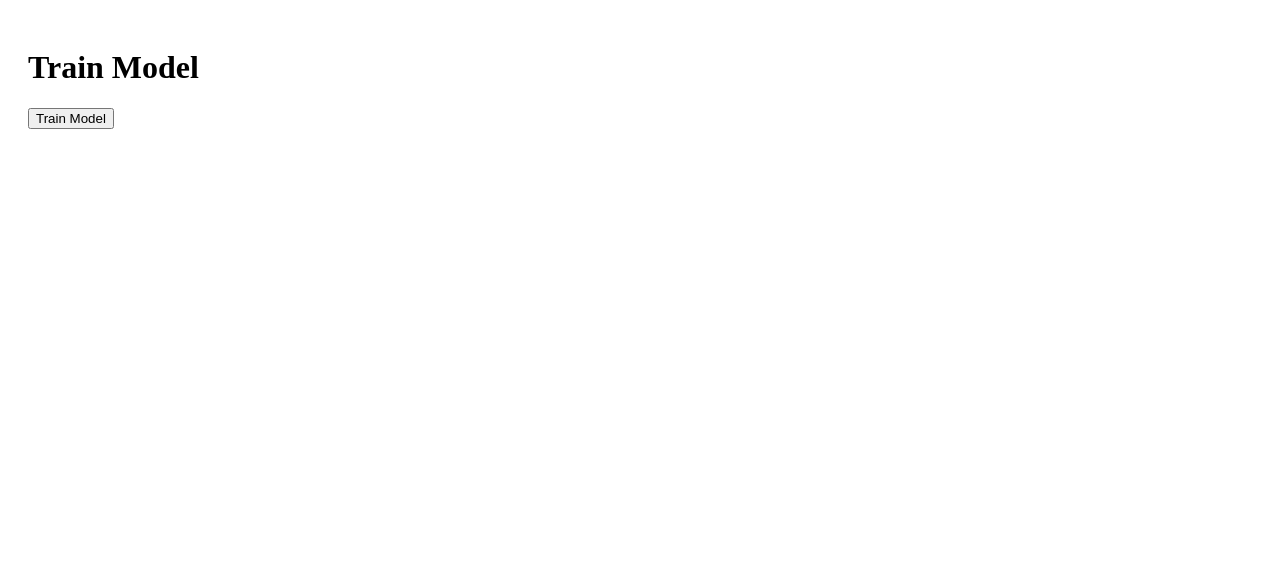
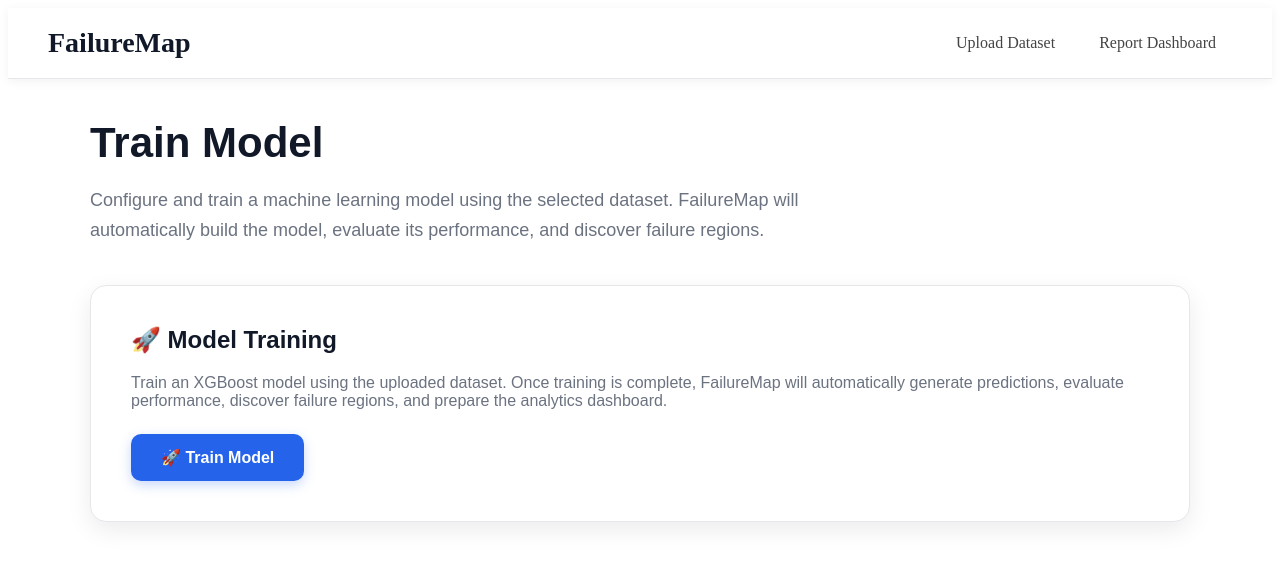
Before and after one commit to ritulshekhar/failuremap, a React (Vite) app in the folder frontend/: page /train in a window 1280 px wide. Shown: the top 564 px of the page. Built offline with nearby package versions, Linux system fonts and the light colour scheme.

Commit message:
train model segment

```diff
--- a/frontend/src/pages/TrainPage.tsx
+++ b/frontend/src/pages/TrainPage.tsx
@@ -1,14 +1,14 @@
 import { useState } from "react";
 import { useNavigate } from "react-router-dom";
+
+import Navbar from "../components/Navbar";
 
 import {
     trainModel,
 } from "../api/api";
 
 function TrainPage() {
-
-    const navigate =
-        useNavigate();
+    const navigate = useNavigate();
 
     const [loading, setLoading] =
         useState(false);
@@ -16,113 +16,165 @@
     const [result, setResult] =
         useState<any>(null);
 
-    const handleTrain =
-        async () => {
-
+    const handleTrain = async () => {
         try {
-
-                setLoading(
-                    true
-                );
+            setLoading(true);
 
             const response =
                 await trainModel();
 
-                setResult(
-                    response.data
-                );
+            setResult(response.data);
 
-                setLoading(
-                    false
-                );
+            setLoading(false);
 
             setTimeout(() => {
-
-                    navigate(
-                        "/report"
-                    );
-
+                navigate("/report");
             }, 1000);
-
+        } catch (error) {
+            console.error(error);
+            setLoading(false);
         }
-
-            catch (error) {
-
-                console.error(
-                    error
-                );
-
-                setLoading(
-                    false
-                );
-
-            }
-
     };
 
     return (
+        <>
+            <Navbar />
 
             <div
                 style={{
-                padding: "20px",
+                    maxWidth: "1100px",
+                    margin: "40px auto",
+                    padding: "0 24px",
+                    fontFamily: "Arial",
                 }}
             >
-
-            <h1>
+                <div
+                    style={{
+                        marginBottom: "40px",
+                    }}
+                >
+                    <h1
+                        style={{
+                            fontSize: "42px",
+                            marginBottom: "12px",
+                            color: "#111827",
+                        }}
+                    >
                         Train Model
                     </h1>
 
+                    <p
+                        style={{
+                            fontSize: "18px",
+                            color: "#6B7280",
+                            maxWidth: "720px",
+                            lineHeight: "30px",
+                        }}
+                    >
+                        Configure and train a machine learning model
+                        using the selected dataset. FailureMap will
+                        automatically build the model, evaluate its
+                        performance, and discover failure regions.
+                    </p>
+                </div>
+
+                <div
+                    style={{
+                        background: "#ffffff",
+                        padding: "40px",
+                        borderRadius: "16px",
+                        boxShadow: "0 8px 24px rgba(0,0,0,0.08)",
+                        border: "1px solid #e5e7eb",
+                    }}
+                >
+                    <h2
+                        style={{
+                            marginTop: 0,
+                            color: "#111827",
+                        }}
+                    >
+                        🚀 Model Training
+                    </h2>
+
+                    <p
+                        style={{
+                            color: "#6B7280",
+                            marginBottom: "24px",
+                        }}
+                    >
+                        Train an XGBoost model using the uploaded
+                        dataset. Once training is complete,
+                        FailureMap will automatically generate
+                        predictions, evaluate performance, discover
+                        failure regions, and prepare the analytics
+                        dashboard.
+                    </p>
+
                     <button
-                onClick={
-                    handleTrain
-                }
-                disabled={
-                    loading
-                }
+                        onClick={handleTrain}
+                        disabled={loading}
+                        style={{
+                            background: loading
+                                ? "#9CA3AF"
+                                : "#2563EB",
+                            color: "#FFFFFF",
+                            border: "none",
+                            borderRadius: "10px",
+                            padding: "14px 30px",
+                            fontSize: "16px",
+                            fontWeight: 600,
+                            cursor: loading
+                                ? "not-allowed"
+                                : "pointer",
+                            boxShadow:
+                                "0 4px 12px rgba(37,99,235,0.25)",
+                        }}
                     >
-
-                {
-
-                    loading
-                        ? "Training..."
-                        : "Train Model"
-
-                }
-
+                        {loading
+                            ? "⏳ Training Model..."
+                            : "🚀 Train Model"}
                     </button>
 
-            {
+                    {result && (
+                        <div
+                            style={{
+                                marginTop: "32px",
+                                padding: "24px",
+                                borderRadius: "14px",
+                                background: "#ECFDF3",
+                                border: "1px solid #BBF7D0",
+                            }}
+                        >
+                            <h3
+                                style={{
+                                    marginTop: 0,
+                                    color: "#166534",
+                                }}
+                            >
+                                ✅ Training Complete
+                            </h3>
 
-                result && (
-
-                    <div>
-
-                        <h2>
-                            Training Complete
-                        </h2>
-
-                        <pre>
-
-                            {
-
-                                JSON.stringify(
+                            <pre
+                                style={{
+                                    whiteSpace: "pre-wrap",
+                                    wordBreak: "break-word",
+                                    marginBottom: 0,
+                                    fontSize: "14px",
+                                    color: "#374151",
+                                }}
+                            >
+                                {JSON.stringify(
                                     result,
                                     null,
                                     2
-                                )
-
-                            }
-
+                                )}
                             </pre>
-
                         </div>
-
                     )}
-
                 </div>
-
+            </div>
+        </>
     );
-
 }
 
 export default TrainPage;
```
Lines whose indentation alone changed are shown as unchanged.
